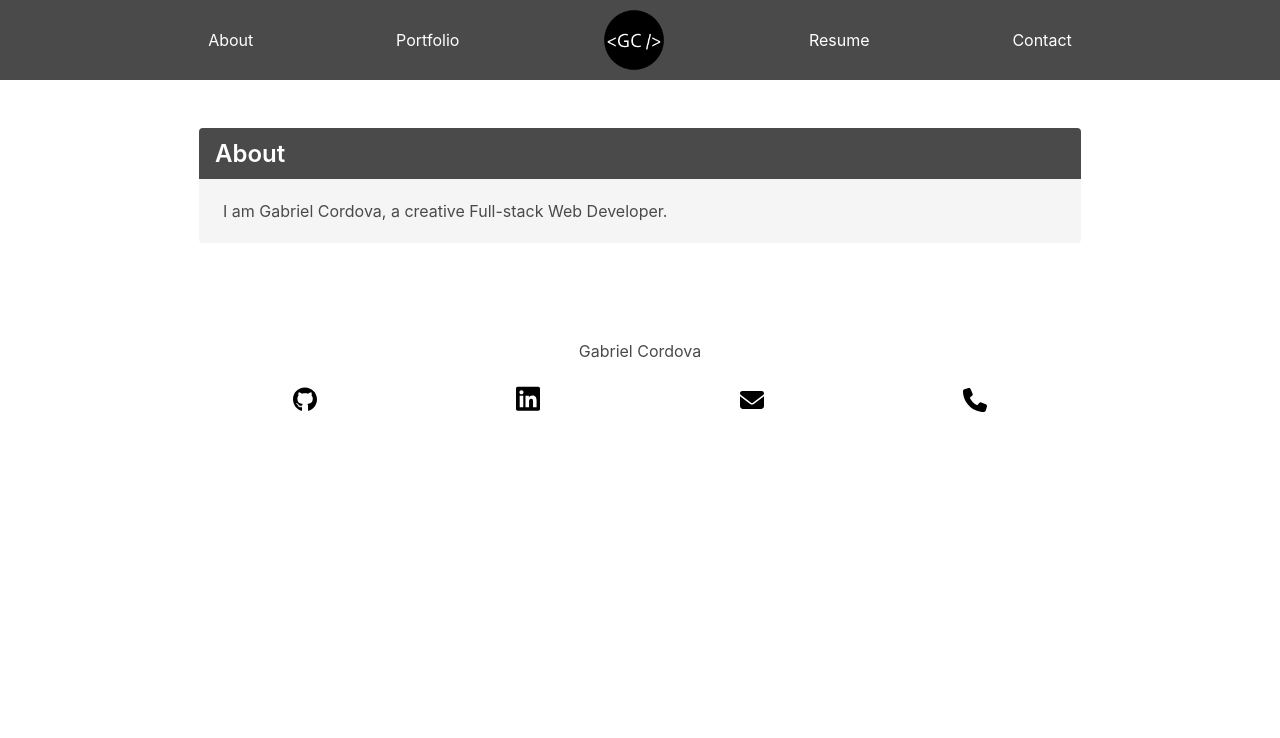
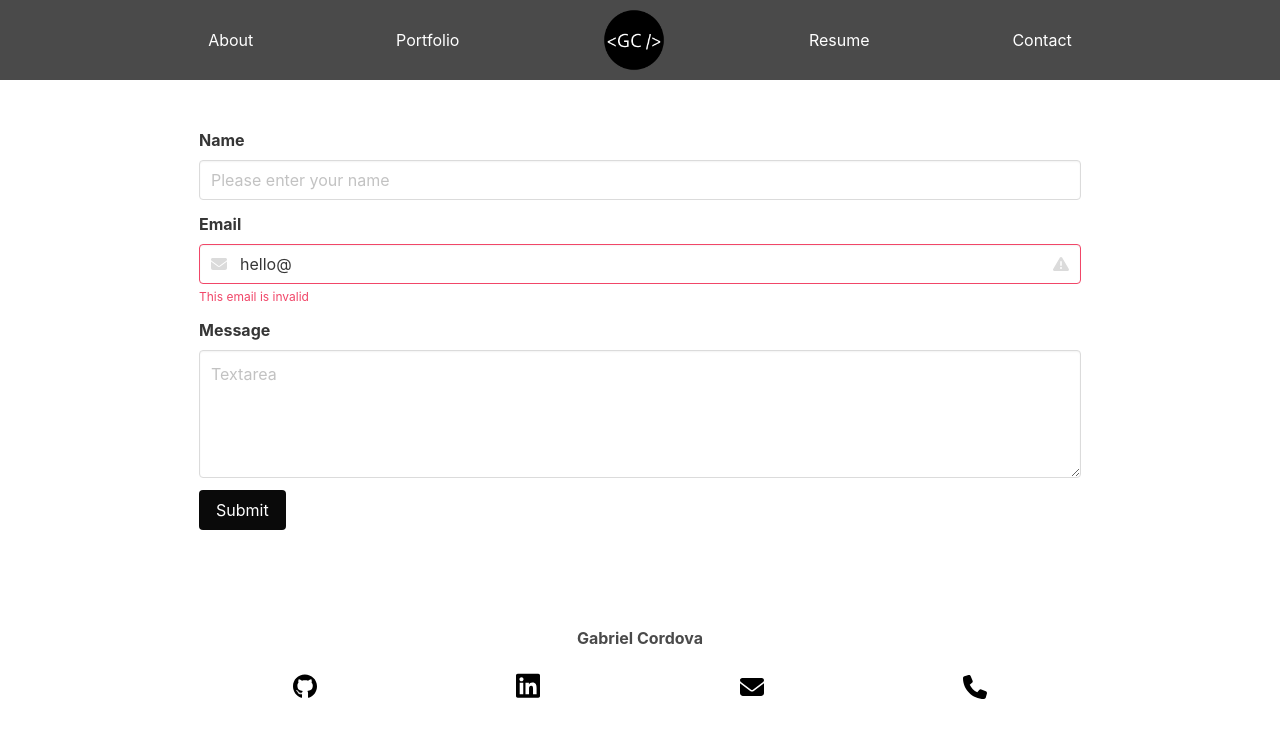
Before and after one commit to Yiladien/gcordova-portfolio, a React (Create React App) app: page / in a window 1280 px wide. Shown: the top 738 px of the page. Built offline with nearby package versions, Linux system fonts and the light colour scheme.

Commit message:
contact page

```diff
--- a/src/App.js
+++ b/src/App.js
@@ -3,12 +3,13 @@ import "bulma/css/bulma.min.css";
 import About from "./components/About";
 import Nav from "./components/Nav";
 import Footer from "./components/Footer";
+import Contact from "./components/Contact";
 
 function App() {
   return (
     <div>
       <Nav />
-      <About />
+      <Contact />
       <Footer />
     </div>
   );
--- /dev/null
+++ b/src/components/Contact/index.js
@@ -0,0 +1,63 @@
+import React from "react";
+import {
+  faEnvelope,
+  faTriangleExclamation,
+} from "@fortawesome/free-solid-svg-icons";
+import { FontAwesomeIcon } from "@fortawesome/react-fontawesome";
+
+const Contact = () => {
+  return (
+    <div className="section">
+      <div className="columns is-desktop">
+        <div className="column"></div>
+        <div className="column is-three-quarters-desktop">
+          <div className="field">
+            <label className="label">Name</label>
+            <div className="control">
+              <input
+                className="input"
+                type="text"
+                placeholder="Please enter your name"
+              ></input>
+            </div>
+          </div>
+
+          <div className="field">
+            <label className="label">Email</label>
+            <div className="control has-icons-left has-icons-right">
+              <input
+                className="input is-danger"
+                type="email"
+                placeholder="Email input"
+                value="hello@"
+              ></input>
+              <span className="icon is-small is-left">
+                <FontAwesomeIcon icon={faEnvelope} />
+              </span>
+              <span className="icon is-small is-right">
+                <FontAwesomeIcon icon={faTriangleExclamation} />
+              </span>
+            </div>
+            <p className="help is-danger">This email is invalid</p>
+          </div>
+
+          <div className="field">
+            <label className="label">Message</label>
+            <div className="control">
+              <textarea className="textarea" placeholder="Textarea"></textarea>
+            </div>
+          </div>
+
+          <div className="field">
+            <div className="control">
+              <button className="button is-black">Submit</button>
+            </div>
+          </div>
+        </div>
+        <div className="column"></div>
+      </div>
+    </div>
+  );
+};
+
+export default Contact;
--- a/src/components/Footer/index.js
+++ b/src/components/Footer/index.js
@@ -1,5 +1,4 @@
 import React from "react";
-import { FontAwesomeIcon } from "@fortawesome/react-fontawesome";
 
 const Footer = () => {
   return (
@@ -8,7 +7,9 @@ const Footer = () => {
         <div className="column"></div>
         <div className="column is-three-quarters-desktop">
           <div className="level is-mobile">
-            <div className="header level-item">Gabriel Cordova</div>
+            <div className="header level-item has-text-weight-bold	">
+              Gabriel Cordova
+            </div>
           </div>
           <nav className="level is-mobile">
             <div className="level-item has-text-centered">
```
